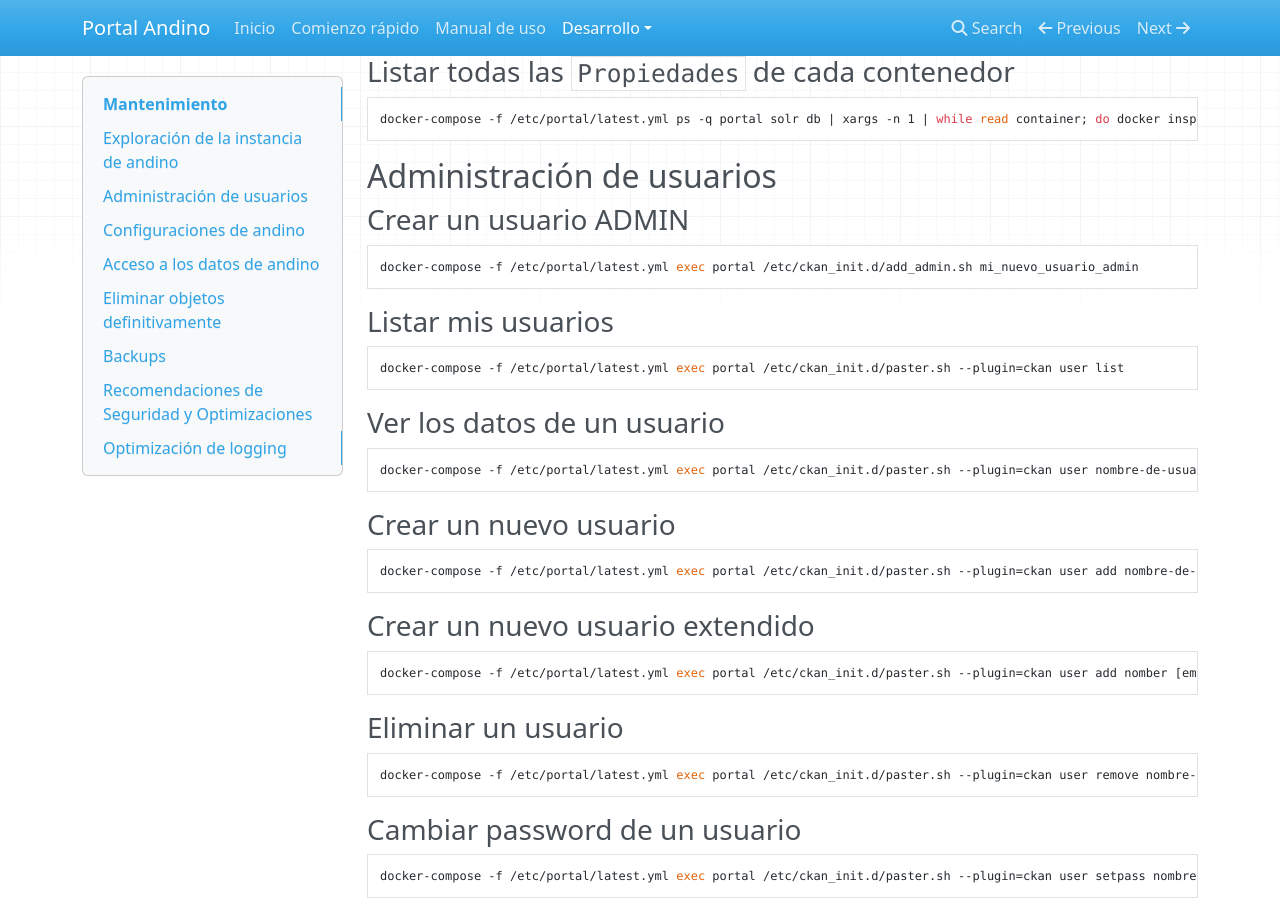
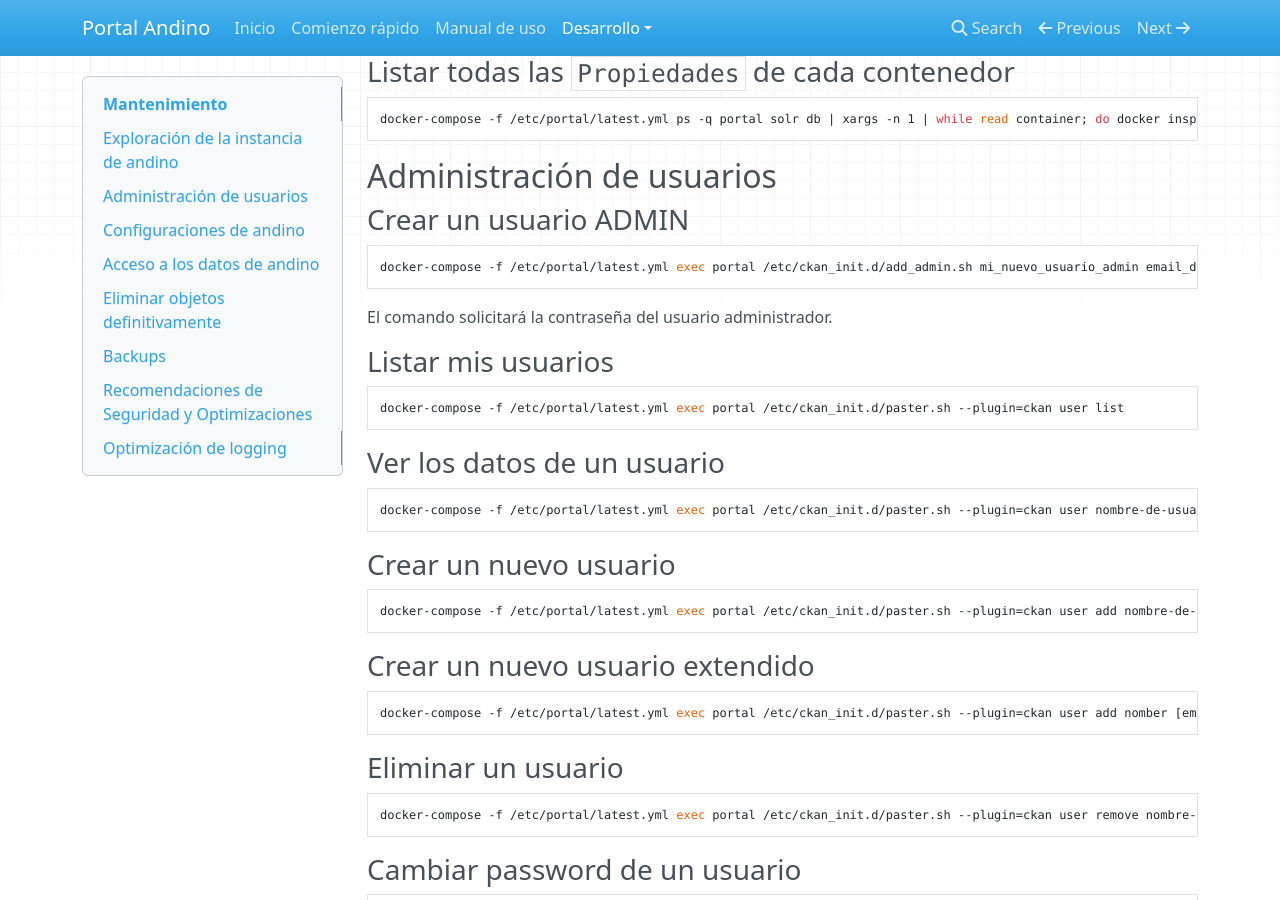
Before and after one commit to datosgobar/portal-andino, an MkDocs documentation site: the page built from docs/developers/maintenance.md, in a window 1280 px wide and 900 px high, scrolled down 1157 px. Built offline with MkDocs 1.6.1, drawn with Linux system fonts in a browser that asks for light colours; nearby versions of some CDN libraries; old or Windows-style settings are respelled for this version of MkDocs.

Commit message:
Agrego parámetro al comando Documento el parámetro adicional

```diff
--- a/docs/developers/maintenance.md
+++ b/docs/developers/maintenance.md
@@ -62,7 +62,9 @@ El contenedor principal de andino, donde se ejecuta la aplicación CKAN, es deno
 
 ### Crear un usuario ADMIN
 
-    docker-compose -f /etc/portal/latest.yml exec portal /etc/ckan_init.d/add_admin.sh mi_nuevo_usuario_admin
+    docker-compose -f /etc/portal/latest.yml exec portal /etc/ckan_init.d/add_admin.sh mi_nuevo_usuario_admin email_del_usuario_admin
+
+El comando solicitará la contraseña del usuario administrador.
 
 
 ### Listar mis usuarios
```
Also changed, not shown: 1 other file.
